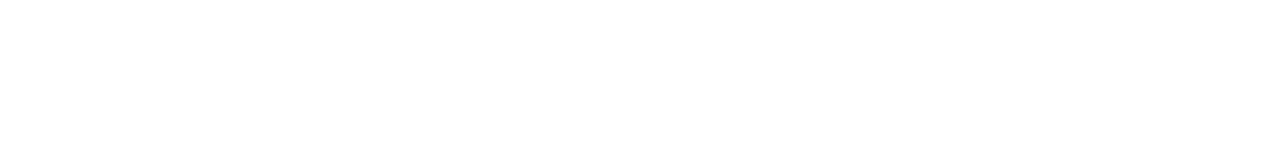
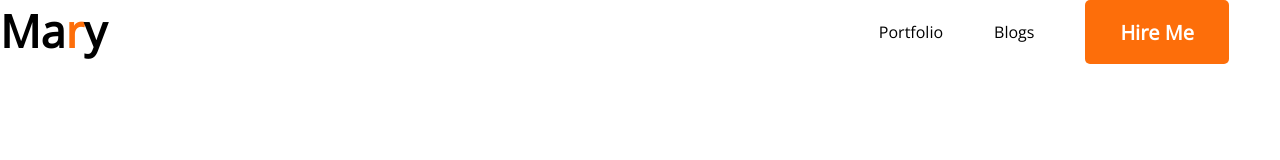
Before and after one commit to Al-amin-hossain-tamim/developer-portfolio, a plain HTML site: page index.html in a window 1280 px wide. Drawn offline with nearby package versions, Linux system fonts and the light colour scheme.

Commit message:
second commit

```diff
--- a/index.html
+++ b/index.html
@@ -1,12 +1,30 @@
 <!DOCTYPE html>
 <html lang="en">
-<head>
-    <meta charset="UTF-8">
-    <meta http-equiv="X-UA-Compatible" content="IE=edge">
-    <meta name="viewport" content="width=device-width, initial-scale=1.0">
-    <title>This is my portfolio website</title>
-</head>
-<body>
-
-</body>
+  <head>
+    <meta charset="UTF-8" />
+    <meta http-equiv="X-UA-Compatible" content="IE=edge" />
+    <meta name="viewport" content="width=device-width, initial-scale=1.0" />
+    <title>developer portfolio</title>
+    <link rel="stylesheet" href="styles/style.css" />
+    <link rel="preconnect" href="https://fonts.googleapis.com" />
+    <link rel="preconnect" href="https://fonts.gstatic.com" crossorigin />
+    <link
+      href="https://fonts.googleapis.com/css2?family=Open+Sans&display=swap"
+      rel="stylesheet"
+    />
+  </head>
+  <body>
+    <header>
+      <nav>
+        <h2 class="nav-style">Ma<span class="text-primary">r</span>y</h2>
+        <ul>
+          <li>Portfolio</li>
+          <li>Blogs</li>
+          <li><button class="btn-primary">Hire Me</button></li>
+        </ul>
+      </nav>
+    </header>
+    <main></main>
+    <footer></footer>
+  </body>
 </html>
--- /dev/null
+++ b/styles/style.css
@@ -0,0 +1,35 @@
+* {
+  margin: 0;
+  font-family: "Open Sans", sans-serif;
+}
+/* header and navigation styles */
+.nav-style {
+  font-weight: 800;
+  font-size: 45px;
+}
+nav {
+  display: flex;
+  justify-content: space-between;
+}
+nav ul {
+  display: flex;
+  align-items: center;
+}
+nav li {
+  list-style: none;
+  margin-right: 51px;
+}
+.text-primary {
+  color: #fd6e0a;
+}
+.btn-primary {
+  background: #fd6e0a;
+  border-radius: 5px;
+  height: 64px;
+  color: #ffffff;
+  font-weight: 700;
+  font-size: 20px;
+  border: 0;
+  padding: 18px 35px;
+  margin-right: 50px 230px 47px 51px;
+}
```
